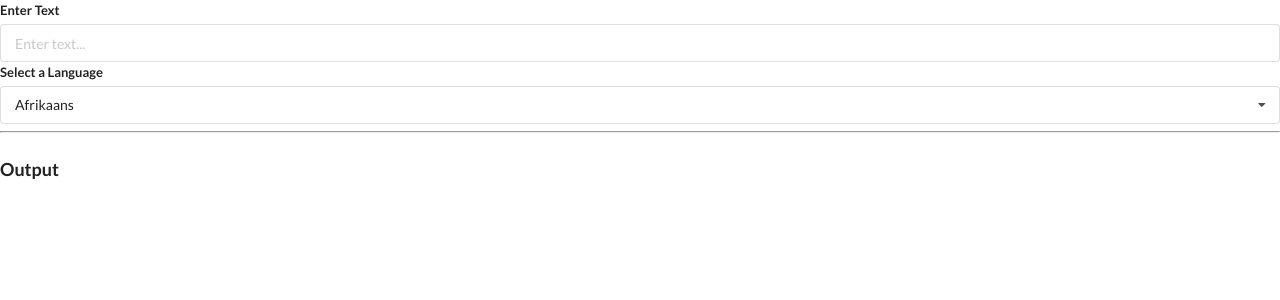
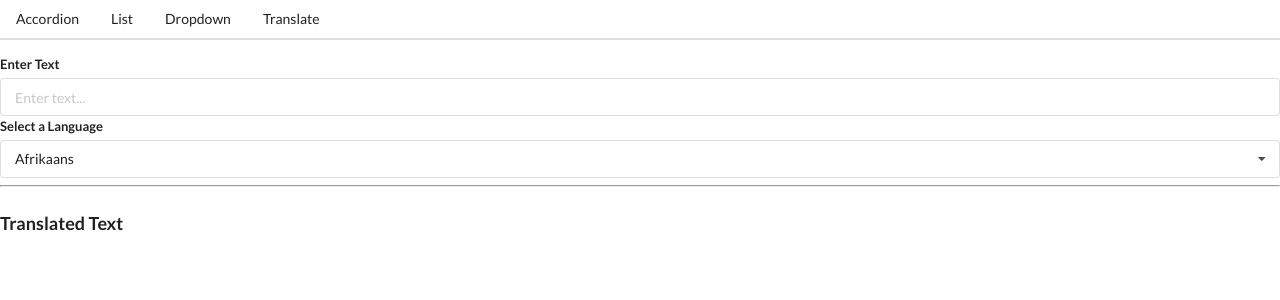
Before and after one commit to Cwarcup/react-with-redux, a React (Create React App) app in the folder 6-widgets/: page /translate in a window 1280 px wide. Shown: the top 300 px of the page. Built offline with nearby package versions, Linux system fonts and the light colour scheme; no server answers.

Commit message:
header reload

```diff
--- a/6-widgets/src/App.js
+++ b/6-widgets/src/App.js
@@ -4,6 +4,7 @@ import Search from './components/Search';
 import Dropdown from './components/Dropdown';
 import Translate from './components/Translate';
 import Route from './components/Route';
+import Header from './components/Header';
 
 const items = [
   {
@@ -40,6 +41,7 @@ const App = () => {
 
   return (
     <div>
+      <Header />
       <Route path="/">
         <Accordion items={items} />
       </Route>
--- /dev/null
+++ b/6-widgets/src/components/Header.js
@@ -0,0 +1,23 @@
+import React from 'react';
+import Link from './Link';
+
+const Header = () => {
+  return (
+    <div className="ui secondary pointing menu">
+      <Link href="/" className="item">
+        Accordion
+      </Link>
+      <Link href="/list" className="item">
+        List
+      </Link>
+      <Link href="/dropdown" className="item">
+        Dropdown
+      </Link>
+      <Link href="/translate" className="item">
+        Translate
+      </Link>
+    </div>
+  );
+};
+
+export default Header;
--- /dev/null
+++ b/6-widgets/src/components/Link.js
@@ -0,0 +1,22 @@
+import React from 'react';
+
+// component to trigger Navigation Event
+// passed to each route, and appropriate component.
+
+const Link = ({ className, href, children }) => {
+  // prevent page reload, change URL, and navigate to new path
+  const onClick = (event) => {
+    event.preventDefault();
+    window.history.pushState({}, '', href);
+
+    const navEvent = new PopStateEvent('popstate');
+    window.dispatchEvent(navEvent);
+  };
+  return (
+    <a onClick={onClick} href={href} className={className}>
+      {children}
+    </a>
+  );
+};
+
+export default Link;
--- a/6-widgets/src/components/Route.js
+++ b/6-widgets/src/components/Route.js
@@ -1,9 +1,25 @@
-import React from 'react';
+import React, { useState, useEffect } from 'react';
 
 // create and show components with custom routes
 // props will be the path and component we want to render
 const Route = ({ path, children }) => {
-  return window.location.pathname === path ? children : null;
+  // useState to update our route
+  const [currentPath, setCurrentPath] = useState(window.location.pathname);
+
+  // event listener to listen for changes in the URL
+  useEffect(() => {
+    const handleRouteChange = () => {
+      setCurrentPath(window.location.pathname);
+    };
+    // listen for changes in the URL
+    window.addEventListener('popstate', handleRouteChange);
+
+    // clean up event listener
+    return () => {
+      window.removeEventListener('popstate', handleRouteChange);
+    };
+  }, []);
+  return currentPath === path ? children : null;
 };
 
 export default Route;
--- a/6-widgets/src/components/Translate.js
+++ b/6-widgets/src/components/Translate.js
@@ -51,7 +51,7 @@ const Translate = () => {
         onSelectedChange={setLanguage}
       />
       <hr />
-      <h3 className="ui header">Output</h3>
+      <h3 className="ui header">Translated Text</h3>
       <Convert text={text} language={language} />
     </div>
   );
```
